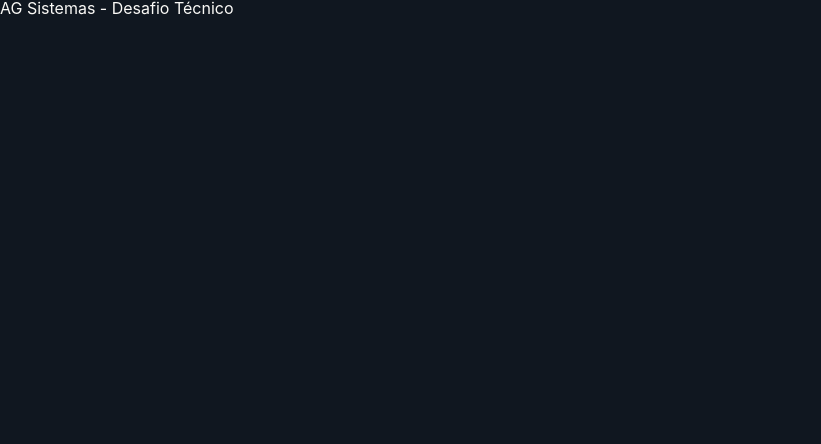
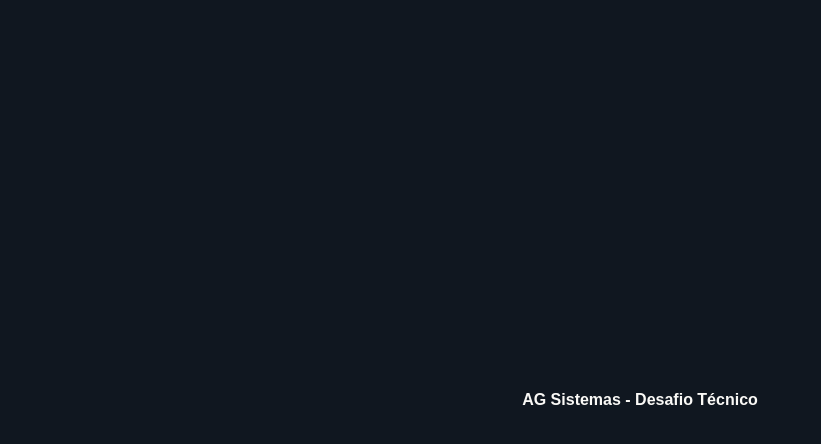
Before and after one commit to caiohenrqq/desafio-tecnico-front-end-ag-sistemas, a React (Vite) app: page / in a window 1280 px wide. Shown: the top 444 px of the page, without its empty margins (0-821 px from the left). Built offline with nearby package versions, Linux system fonts and the light colour scheme.

Commit message:
Arruma configuracao de variaveis corretamente, agora com TailwindCSS

```diff
--- a/src/App.tsx
+++ b/src/App.tsx
@@ -5,7 +5,7 @@ function App() {
   return (
     <>
     <section className='inicio'>
-      <div className='titulo-inicio min-h-screen fonte-inter bg-secundaria text-primaria'>
+      <div className='titulo-inicio min-h-screen flex items-center justify-center font-sans bg-primaria text-secundaria font-bold'>
         AG Sistemas - Desafio Técnico
       </div>
     </section>
--- a/src/global.css
+++ b/src/global.css
@@ -1,76 +1,9 @@
 @import "tailwindcss";
 @theme {
     /* Fonte Inter */
-    --fonte-inter: Inter, sans-serif;
+    --font-sans: InterVariable, sans-serif;
 
      /* Cores padrões */
-    --cor-primaria: #FAF9F6;
-    --cor-secundaria: #101720;
-    --cor-campos: #E4E3E1;
+     --color-primaria: #101720;
+    --color-secundaria: #FAF9F6;
 }
-
-/* Classes padrões */
-.bg-primaria {
-    background-color: var(--cor-primaria);
-}
-.bg-secundaria {
-    background-color: var(--cor-secundaria);
-}
-.text-primaria {
-    color: var(--cor-primaria);
-}
-.text-secundaria {
-    color: var(--cor-secundaria);
-}
-.fonte-inter {
-    font-family: var(--fonte-inter);
-}
-
-/* http://meyerweb.com/eric/tools/css/reset/
-   v2.0 | 20110126
-   License: none (public domain)
-*/
-
-html, body, div, span, applet, object, iframe,
-h1, h2, h3, h4, h5, h6, p, blockquote, pre,
-a, abbr, acronym, address, big, cite, code,
-del, dfn, em, img, ins, kbd, q, s, samp,
-small, strike, strong, sub, sup, tt, var,
-b, u, i, center,
-dl, dt, dd, ol, ul, li,
-fieldset, form, label, legend,
-table, caption, tbody, tfoot, thead, tr, th, td,
-article, aside, canvas, details, embed,
-figure, figcaption, footer, header, hgroup,
-menu, nav, output, ruby, section, summary,
-time, mark, audio, video {
-	margin: 0;
-	padding: 0;
-	border: 0;
-	font-size: 100%;
-	font: inherit;
-	vertical-align: baseline;
-}
-/* HTML5 display-role reset for older browsers */
-article, aside, details, figcaption, figure,
-footer, header, hgroup, menu, nav, section {
-	display: block;
-}
-body {
-	line-height: 1;
-}
-ol, ul {
-	list-style: none;
-}
-blockquote, q {
-	quotes: none;
-}
-blockquote:before, blockquote:after,
-q:before, q:after {
-	content: '';
-	content: none;
-}
-table {
-	border-collapse: collapse;
-	border-spacing: 0;
-}
```
